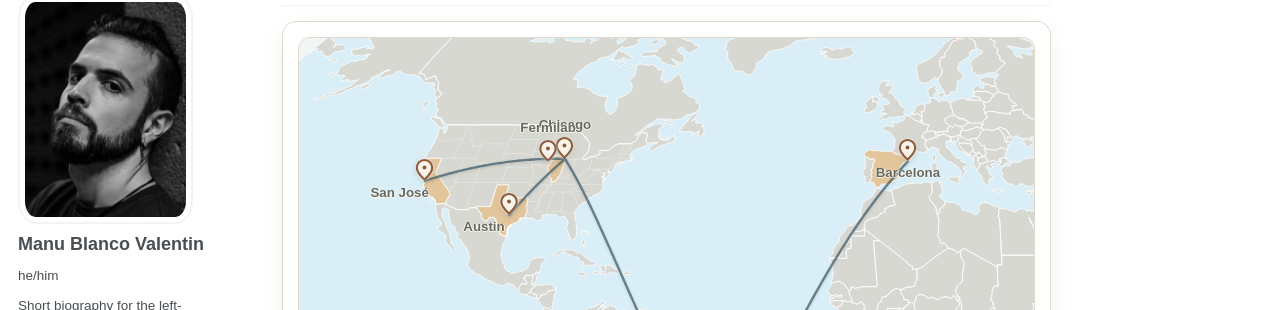
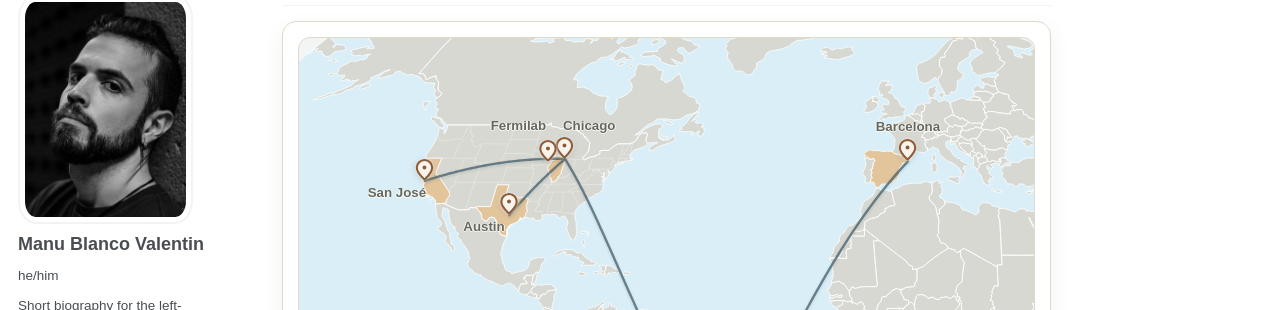
Before and after one commit to manuelblancovalentin/manuelblancovalentin.github.io, a Jekyll site: the page built from _pages/about.md, in a window 1280 px wide and 1400 px high, scrolled down 2305 px. Shown: the part 140-450 px from the top of the window. Built offline with Jekyll 4.4.1, drawn with Linux system fonts in a browser that asks for light colours; some web fonts are replaced; a script bundle is joined from its source files by our own code; library files that are not in the unit come from our copies.

Commit message:
Refine trajectory map labels

```diff
--- a/_sass/layout/_landing.scss
+++ b/_sass/layout/_landing.scss
@@ -387,17 +387,24 @@ html[data-theme='dark'] .landing-trajectory__basemap {
     -1px 0 0 color-mix(in srgb, var(--landing-panel-soft) 85%, transparent);
 }
 
-.landing-trajectory__pin--sanjose .landing-trajectory__label,
 .landing-trajectory__pin--austin .landing-trajectory__label {
   transform: translateX(-1.4rem);
 }
 
-.landing-trajectory__pin--chicago .landing-trajectory__label {
+.landing-trajectory__pin--barcelona .landing-trajectory__label {
   transform: translateY(-2.55rem);
 }
 
+.landing-trajectory__pin--sanjose .landing-trajectory__label {
+  transform: translateX(-1.55rem);
+}
+
+.landing-trajectory__pin--chicago .landing-trajectory__label {
+  transform: translate(1.35rem, -2.5rem);
+}
+
 .landing-trajectory__pin--fermilab .landing-trajectory__label {
-  transform: translateY(-2.55rem);
+  transform: translate(-1.65rem, -2.65rem);
 }
 
 .landing-tooltip {
```
